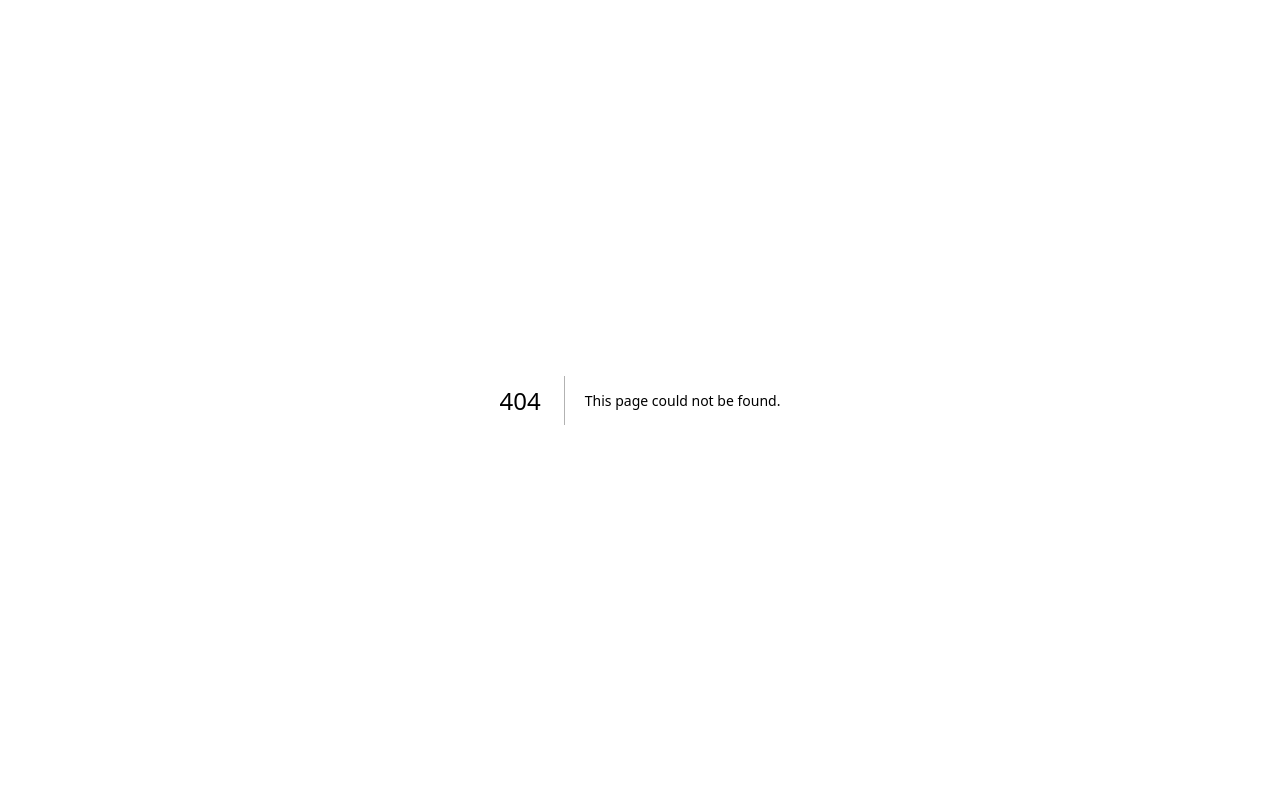
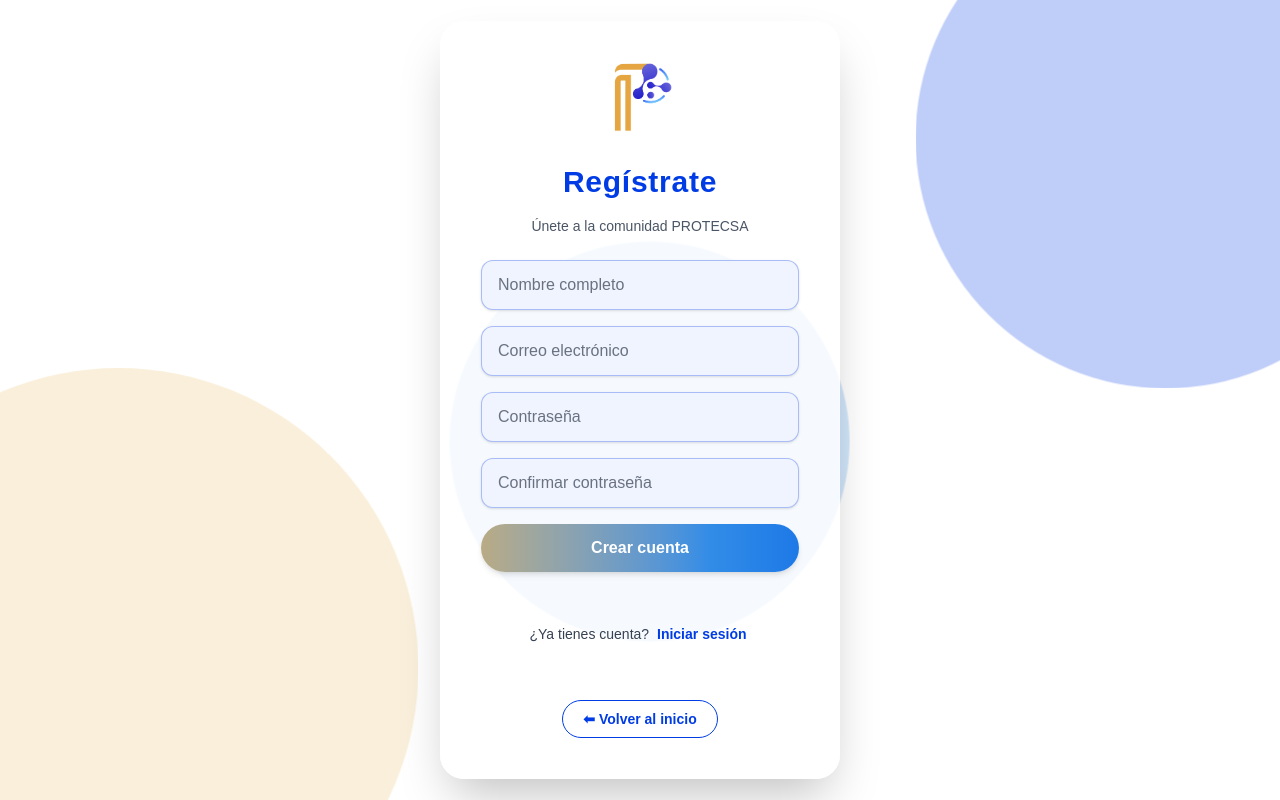
Before and after one commit to EnfrijoladaDeFrijol/protecsa-website, a Next.js app: page /registro in a window 1280 px wide. Before the commit this address had no page. Built offline with nearby package versions, Linux system fonts and the light colour scheme.

Commit message:
[FEATURE][LOGIN][REGIS] Se agregaron menu de login y registro de una nueva cuenta

```diff
--- a/src/app/globals.css
+++ b/src/app/globals.css
@@ -112,3 +112,55 @@ body {
 .animate-gradient-cycle {
   animation: gradient-cycle 15s linear infinite;
 }
+
+
+
+/*  ===============================
+        LOGIN
+    =============================== */
+@keyframes fade-in {
+  from { opacity: 0; transform: translateY(20px); }
+  to { opacity: 1; transform: translateY(0); }
+}
+
+.animate-fade-in {
+  animation: fade-in 0.8s ease-out forwards;
+}
+@keyframes float1 {
+  0%, 100% { transform: translate(0, 0); }
+  50% { transform: translate(30px, -40px); }
+}
+
+@keyframes float2 {
+  0%, 100% { transform: translate(0, 0); }
+  50% { transform: translate(-20px, 30px); }
+}
+
+@keyframes float3 {
+  0%, 100% { transform: translate(0, 0); }
+  50% { transform: translate(50px, 20px); }
+}
+
+@keyframes float1 {
+  0%, 100% { transform: translate(0, 0); }
+  50% { transform: translate(40px, -30px); }
+}
+@keyframes float2 {
+  0%, 100% { transform: translate(0, 0); }
+  50% { transform: translate(-35px, 20px); }
+}
+@keyframes float3 {
+  0%, 100% { transform: translate(0, 0); }
+  50% { transform: translate(25px, 25px); }
+}
+.animate-float1 { animation: float1 7s ease-in-out infinite; }
+.animate-float2 { animation: float2 9s ease-in-out infinite; }
+.animate-float3 { animation: float3 6s ease-in-out infinite; }
+@keyframes gradient-cycle {
+  0%, 100% { background-position: 0% 50%; }
+  50% { background-position: 100% 50%; }
+}
+
+.animate-gradient-cycle {
+  animation: gradient-cycle 5s ease infinite;
+}
--- /dev/null
+++ b/src/app/login/components/LoginForm.tsx
@@ -0,0 +1,71 @@
+'use client';
+
+import Link from 'next/link';
+import Image from 'next/image';
+
+export default function LoginForm() {
+  return (
+    <div className="bg-white/80 border border-white/30 p-10 rounded-3xl shadow-2xl max-w-md w-full space-y-6 transition-all duration-500 ease-in-out text-center">
+      {/* LOGO PROTECSA */}
+      <div className="flex justify-center">
+        <Image
+          src="/logo_P.png"
+          alt="Logo PROTECSA"
+          width={80}
+          height={80}
+          className="mb-2"
+        />
+      </div>
+
+      {/* Título */}
+      <h2 className="text-3xl font-extrabold text-[#003ce5] tracking-wide drop-shadow-sm">
+        Iniciar Sesión
+      </h2>
+
+      {/* Formulario */}
+      <form className="flex flex-col space-y-4">
+        <input
+          type="email"
+          placeholder="Correo electrónico"
+          className="px-4 py-3 rounded-xl bg-[#f0f4ff] text-gray-800 placeholder-gray-500 focus:outline-none focus:ring-2 focus:ring-[#4959ff] border border-[#003ce5]/30 shadow-sm hover:shadow-md transition"
+          required
+        />
+        <input
+          type="password"
+          placeholder="Contraseña"
+          className="px-4 py-3 rounded-xl bg-[#f0f4ff] text-gray-800 placeholder-gray-500 focus:outline-none focus:ring-2 focus:ring-[#4959ff] border border-[#003ce5]/30 shadow-sm hover:shadow-md transition"
+          required
+        />
+
+        {/*   dsfsadfasdfBotón animado */}
+        <button
+          type="submit"
+          className="relative bg-gradient-to-r from-[#4959ff] via-[#4a9ae9] to-[#318ce7] bg-[length:200%_200%] animate-gradient-cycle text-white font-semibold py-3 rounded-full shadow-md hover:scale-105 transition-all"
+        >
+          Entrar
+        </button>
+      </form>
+
+      {/* Registro */}
+      <p className="text-sm text-gray-800">
+        ¿Aún no tienes cuenta?{' '}
+        <Link
+          href="/registro"
+          className="text-[#E4B045] font-semibold hover:text-[#c59428] transition"
+        >
+          Regístrate aquí
+        </Link>
+      </p>
+
+      {/* Volver al inicio */}
+      <div className="pt-2">
+        <Link
+          href="/"
+          className="inline-block mt-4 text-sm font-semibold border border-[#003ce5] text-[#003ce5] px-5 py-2 rounded-full hover:bg-[#003ce5] hover:text-white transition-all duration-300"
+        >
+          ⬅ Volver al inicio
+        </Link>
+      </div>
+    </div>
+  );
+}
--- a/src/app/login/page.tsx
+++ b/src/app/login/page.tsx
@@ -1,7 +1,35 @@
+'use client';
+
+import LoginForm from './components/LoginForm';
+
 export default function LoginPage() {
-    return (
-      <main className="min-h-screen flex items-center justify-center bg-white">
-        <h1 className="text-3xl font-bold text-blue-800">Iniciar Sesión</h1>
-      </main>
-    );
-  }
+  return (
+    <main className="relative min-h-screen bg-white flex items-center justify-center overflow-hidden">
+      {/* CÍRCULOS ESTÁTICOS GRANDES CON TAMAÑOS FIJOS */}
+      <div className="absolute inset-0 z-0 pointer-events-none">
+        {/* Círculo dorado enorme arriba izquierda */}
+        <div
+          className="absolute w-[450px] h-[450px] bg-[#E4B045] rounded-full opacity-30 animate-float1"
+          style={{ top: '-80px', left: '-100px' }}
+        />
+
+        {/* Círculo azul gigante al centro derecha */}
+        <div
+          className="absolute w-[600px] h-[600px] bg-[#003ce5] rounded-full opacity-25 animate-float2"
+          style={{ top: '25%', right: '-180px' }}
+        />
+
+        {/* Círculo azul claro grande abajo */}
+        <div
+          className="absolute w-[500px] h-[500px] bg-[#4a9ae9] rounded-full opacity-25 animate-float3"
+          style={{ bottom: '-120px', left: '20%' }}
+        />
+      </div>
+
+      {/* CONTENIDO DEL LOGIN */}
+      <div className="z-10 w-full max-w-md px-6">
+        <LoginForm />
+      </div>
+    </main>
+  );
+}
--- /dev/null
+++ b/src/app/registro/components/RegistroForm.tsx
@@ -0,0 +1,78 @@
+'use client';
+
+import Link from 'next/link';
+import Image from 'next/image';
+
+export default function RegistroForm() {
+  return (
+    <div className="bg-white/80 border border-white/30 p-10 rounded-3xl shadow-2xl max-w-md w-full space-y-6 text-center">
+      {/* Logo */}
+      <div className="flex justify-center">
+        <Image
+          src="/logo_P.png"
+          alt="Logo PROTECSA"
+          width={70}
+          height={70}
+          className="mb-2"
+        />
+      </div>
+
+      {/* Título */}
+      <h2 className="text-3xl font-extrabold text-[#003ce5] tracking-wide">Regístrate</h2>
+      <p className="text-sm text-gray-600 -mt-2">Únete a la comunidad PROTECSA</p>
+
+      {/* Formulario */}
+      <form className="flex flex-col space-y-4">
+        <input
+          type="text"
+          placeholder="Nombre completo"
+          className="px-4 py-3 rounded-xl bg-[#f0f4ff] text-gray-800 placeholder-gray-500 focus:outline-none focus:ring-2 focus:ring-[#4959ff] border border-[#003ce5]/30 shadow-sm"
+        />
+        <input
+          type="email"
+          placeholder="Correo electrónico"
+          className="px-4 py-3 rounded-xl bg-[#f0f4ff] text-gray-800 placeholder-gray-500 focus:outline-none focus:ring-2 focus:ring-[#4959ff] border border-[#003ce5]/30 shadow-sm"
+        />
+        <input
+          type="password"
+          placeholder="Contraseña"
+          className="px-4 py-3 rounded-xl bg-[#f0f4ff] text-gray-800 placeholder-gray-500 focus:outline-none focus:ring-2 focus:ring-[#4959ff] border border-[#003ce5]/30 shadow-sm"
+        />
+        <input
+          type="password"
+          placeholder="Confirmar contraseña"
+          className="px-4 py-3 rounded-xl bg-[#f0f4ff] text-gray-800 placeholder-gray-500 focus:outline-none focus:ring-2 focus:ring-[#4959ff] border border-[#003ce5]/30 shadow-sm"
+        />
+
+        {/* Botón de registro (con degradado invertido) */}
+        <button
+          type="submit"
+          className="relative bg-gradient-to-r from-[#E4B045] via-[#318ce7] to-[#003ce5] bg-[length:200%_200%] animate-gradient-cycle text-white font-semibold py-3 rounded-full shadow-md hover:scale-105 transition-all"
+        >
+          Crear cuenta
+        </button>
+      </form>
+
+      {/* Link para volver a iniciar sesión */}
+      <div className="pt-3">
+        <p className="text-sm text-gray-700">
+          ¿Ya tienes cuenta?{' '}
+          <Link
+            href="/login"
+            className="font-semibold border-[#003ce5] text-[#003ce5] px-1 py-2 rounded-full inline-block mt-2  hover:text-blue-500 transition"
+          >
+            Iniciar sesión
+          </Link>
+        </p>
+      </div>
+      <div className="pt-2">
+        <Link
+          href="/"
+          className="inline-block mt-4 text-sm font-semibold border border-[#003ce5] text-[#003ce5] px-5 py-2 rounded-full hover:bg-[#003ce5] hover:text-white transition-all duration-300"
+        >
+          ⬅ Volver al inicio
+        </Link>
+      </div>
+    </div>
+  );
+}
--- /dev/null
+++ b/src/app/registro/page.tsx
@@ -0,0 +1,30 @@
+'use client';
+
+import RegistroForm from './components/RegistroForm';
+
+export default function RegistroPage() {
+  return (
+    <main className="relative min-h-screen bg-white flex items-center justify-center overflow-hidden">
+      {/* Círculos decorativos grandes con posiciones distintas */}
+      <div className="absolute inset-0 z-0 pointer-events-none">
+        <div
+          className="absolute w-[500px] h-[500px] bg-[#003ce5] rounded-full opacity-25 animate-float1"
+          style={{ top: '-100px', right: '-120px' }}
+        />
+        <div
+          className="absolute w-[600px] h-[600px] bg-[#E4B045] rounded-full opacity-20 animate-float2"
+          style={{ bottom: '-150px', left: '-150px' }}
+        />
+        <div
+          className="absolute w-[400px] h-[400px] bg-[#4a9ae9] rounded-full opacity-25 animate-float3"
+          style={{ top: '30%', left: '35%' }}
+        />
+      </div>
+
+      {/* Formulario */}
+      <div className="z-10 w-full max-w-md px-6">
+        <RegistroForm />
+      </div>
+    </main>
+  );
+}
--- /dev/null
+++ b/tailwind.config.ts
@@ -0,0 +1,22 @@
+// tailwind.config.ts
+import type { Config } from 'tailwindcss';
+
+const config: Config = {
+  content: ['./src/**/*.{js,ts,jsx,tsx}'],
+  theme: {
+    extend: {
+      animation: {
+        blob: 'blob 7s infinite ease-in-out',
+      },
+      keyframes: {
+        blob: {
+          '0%, 100%': { transform: 'translate(0px, 0px) scale(1)' },
+          '33%': { transform: 'translate(30px, -50px) scale(1.1)' },
+          '66%': { transform: 'translate(-20px, 20px) scale(0.9)' },
+        },
+      },
+    },
+  },
+  plugins: [],
+};
+export default config;
```
Also changed, not shown: src/app/cursos/page.tsx (added).
